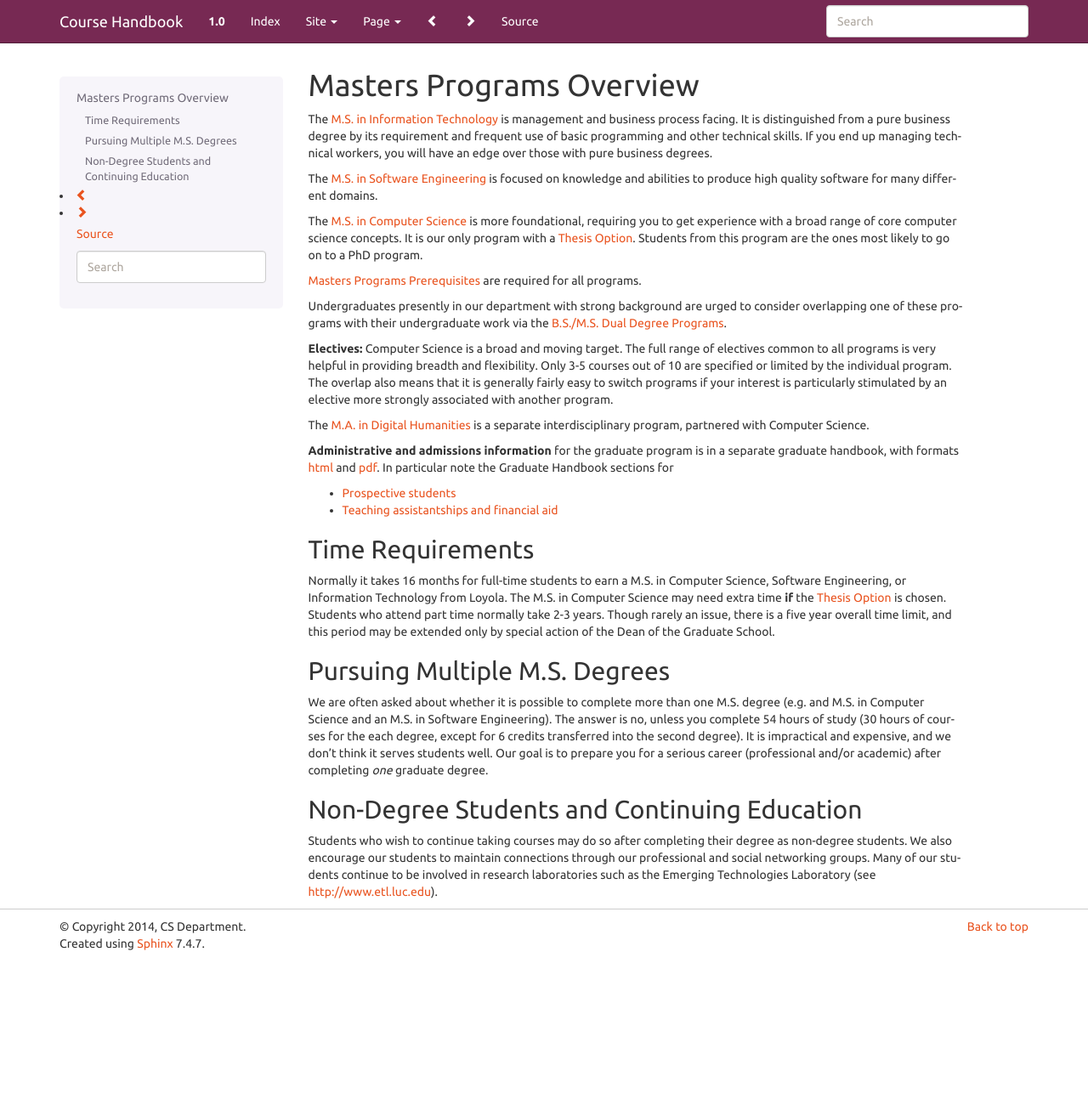
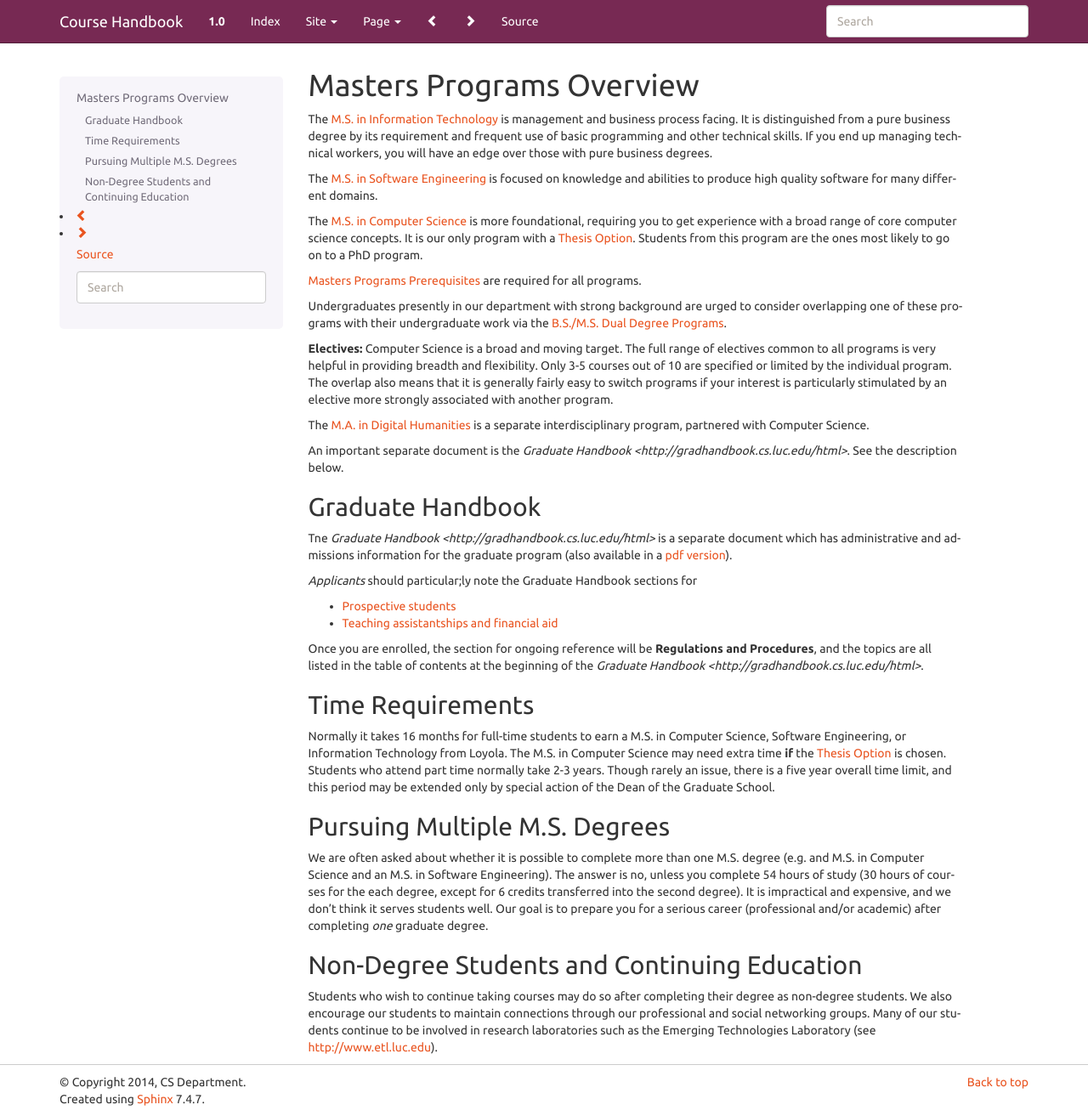
Before and after one commit to kyang5/coursedescriptions, a Sphinx documentation site: the page built from source/masters_overview.rst, in a window 1280 px wide and 1313 px high. Shown: the whole window at 85% size. Built offline with Sphinx 7.4.7, drawn with Linux system fonts in a browser that asks for light colours.

Commit message:
emphasize grad handbook

```diff
--- a/source/masters_overview.rst
+++ b/source/masters_overview.rst
@@ -36,14 +36,27 @@ associated with another program.
 The :doc:`madh`
 is a separate interdisciplinary program, partnered with Computer Science.
 
-**Administrative and admissions information** for the graduate program is in a
-separate graduate handbook, with formats
-`html <http://gradhandbook.cs.luc.edu/>`_ and
-`pdf <http://gradhandbook.cs.luc.edu/latex/LoyolaComputerScienceGradHandbook.pdf>`_.
-In particular note the Graduate Handbook sections for
+An important separate document is the
+`Graduate Handbook <http://gradhandbook.cs.luc.edu/html>`.  See the description below.
+
+Graduate Handbook
+~~~~~~~~~~~~~~~~~
+
+Tne `Graduate Handbook <http://gradhandbook.cs.luc.edu/html>` is a separate
+document which has
+administrative and admissions information for the graduate program
+(also available in a
+`pdf version <http://gradhandbook.cs.luc.edu/latex/LoyolaComputerScienceGradHandbook.pdf>`_).
+
+*Applicants* should particular;ly note the Graduate Handbook sections for
 
 * `Prospective students <http://gradhandbook.cs.luc.edu/html/prospective_students.html>`_
 * `Teaching assistantships and financial aid <http://gradhandbook.cs.luc.edu/html/assistantships.html>`_
+
+Once you are enrolled, the section for ongoing reference will be **Regulations and Procedures**,
+and the topics are
+all listed in the table of contents at the beginning of the
+`Graduate Handbook <http://gradhandbook.cs.luc.edu/html>`.
 
 .. index:: time for program
 
```
